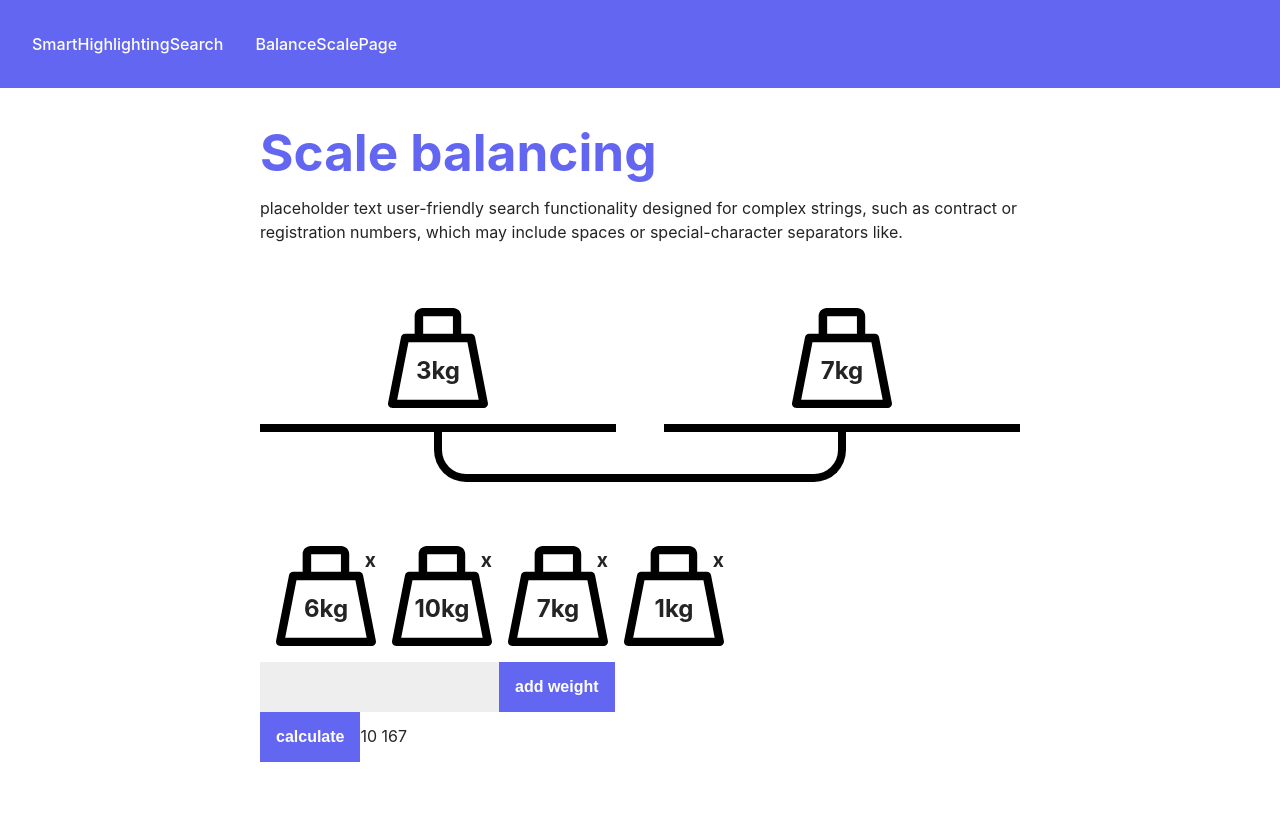
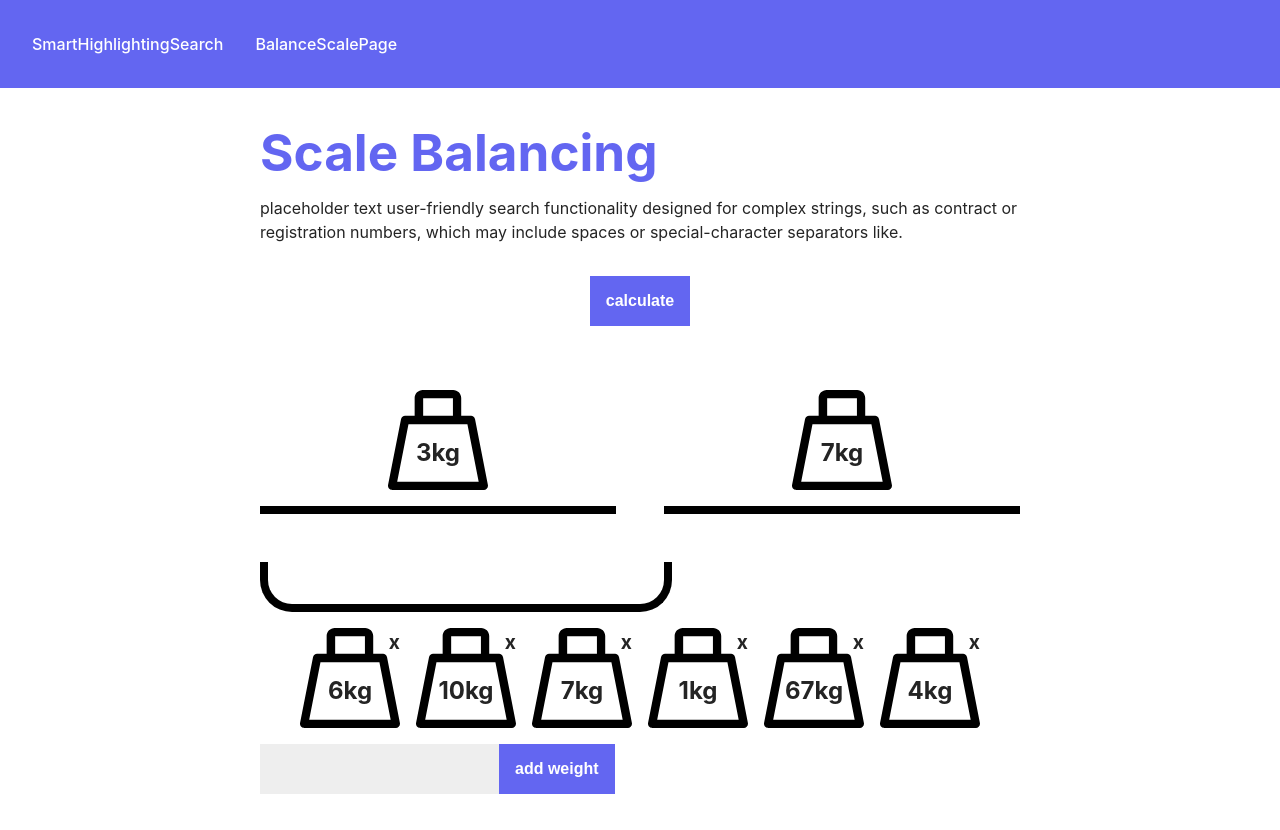
Before and after one commit to oy-gen/code-some-collection, a React (Vite) app: page /balance-scale in a window 1280 px wide. Before the commit the page ends 800 px from the top, so only its background shows below. Built offline with nearby package versions, Linux system fonts and the light colour scheme.

Commit message:
[ED-2] clean up folder structure

```diff
--- /dev/null
+++ b/src/01-presentation/components/shared/SyledFlexRow.ts
@@ -0,0 +1,6 @@
+import { styled } from "styled-components";
+
+export const StyledFlexRow = styled.div`
+  display: flex;
+  justify-content: center;
+`;
--- a/src/01-presentation/pages/BalanceScalesPage.tsx
+++ b/src/01-presentation/pages/balance-scale/BalanceScalePage.tsx
@@ -1,28 +1,25 @@
-import { Weight } from "../components/Weight";
-import { selectBalanceScale, useStore } from "../../03-data/store/useStore";
+import { Weight } from "./components/Weight.tsx";
+import {
+  selectBalanceScale,
+  useStore,
+} from "../../../03-data/store/useStore.ts";
 import styled from "styled-components";
-import { StyledContentContainer } from "../components/shared/StyledContentContainer";
-import { StyledDescription } from "../components/shared/SyledDescription";
+import { StyledContentContainer } from "../../components/shared/StyledContentContainer.ts";
+import { StyledDescription } from "../../components/shared/SyledDescription.ts";
 import { useEffect, useState } from "react";
-import { StyledInputField } from "../components/shared/StyledInputField";
-import { StyledButton } from "../components/shared/SyledButton";
-import balanceScale from "../../02-business-logic/balance-scale/hooks/useBalanceScale";
-import useBalanceScale from "../../02-business-logic/balance-scale/hooks/useBalanceScale";
+import { StyledInputField } from "../../components/shared/StyledInputField.ts";
+import { StyledButton } from "../../components/shared/SyledButton.ts";
+import { balanceScaleRule } from "../../../02-business-logic/balance-scale/rules/balanceScaleRule.ts";
+import { Error } from "./components/Error.tsx";
+import { ScaleData } from "../../../03-data/store/slices/balanceScaleSlice.ts";
+import { StyledFlexRow } from "../../components/shared/SyledFlexRow.ts";
 
-export const BalanceScalesPage: React.FC = () => {
-  const {
-    leftScale,
-    rightScale,
-    weights,
-    addWeight,
-    leftWeightsAdded,
-    rightWeightsAdded,
-  } = useStore(selectBalanceScale);
+export const BalanceScalePage: React.FC = () => {
+  const { leftScale, rightScale, weights, addWeightToStock, setBalancedScale } =
+    useStore(selectBalanceScale);
 
   const [weightToAdd, setWeightToAdd] = useState<string | null>(null);
   const [error, setError] = useState<string>("");
-
-  useBalanceScale();
 
   useEffect(() => {
     if (error !== "") {
@@ -44,30 +41,56 @@ export const BalanceScalesPage: React.FC = () => {
       setError(`too many weights`);
       return;
     }
-    addWeight(integerWeight);
+    addWeightToStock(integerWeight);
   }
 
-  function calculateBalance() {
-    balanceScale();
+  function balanceScale() {
+    const balancedResult: ScaleData | null = balanceScaleRule({
+      leftScale,
+      rightScale,
+      weights,
+    });
+    if (!balancedResult) {
+      setError("no solution possible");
+      return;
+    }
+    setBalancedScale(balancedResult);
   }
 
   return (
     <StyledContentContainer>
-      <h1>Scale balancing</h1>
+      <h1>Scale Balancing</h1>
       <StyledDescription>
         placeholder text user-friendly search functionality designed for complex
         strings, such as contract or registration numbers, which may include
         spaces or special-character separators like.
       </StyledDescription>
+      <StyledFlexRow>
+        <StyledButton
+          onClick={(): void => {
+            balanceScale();
+          }}
+        >
+          calculate
+        </StyledButton>
+      </StyledFlexRow>
       <StyledScale>
         <StyledScaleSide>
-          <Weight weight={leftScale ?? 0}></Weight>
+          {leftScale.map((weight, index) => {
+            return (
+              <Weight key={`${weight}-${index}-left`} weight={weight}></Weight>
+            );
+          })}
         </StyledScaleSide>
         <StyledScaleSide>
-          <Weight weight={rightScale ?? 0}></Weight>
+          {rightScale.map((weight, index) => {
+            return (
+              <Weight key={`${weight}-${index}-right`} weight={weight}></Weight>
+            );
+          })}
         </StyledScaleSide>
-        <StyledScaleBase></StyledScaleBase>
       </StyledScale>
+      <StyledScaleBase></StyledScaleBase>
       <StyledWeightsContainer>
         {weights.map((weight, index) => {
           return (
@@ -93,16 +116,8 @@ export const BalanceScalesPage: React.FC = () => {
         >
           add weight
         </StyledButton>
-        {error && <StyledError>{error}</StyledError>}
+        <Error>{error}</Error>
       </StyledInputWrapper>
-      <StyledButton
-        onClick={(): void => {
-          calculateBalance();
-        }}
-      >
-        calculate
-      </StyledButton>
-      {rightWeightsAdded} {leftWeightsAdded}
     </StyledContentContainer>
   );
 };
@@ -120,8 +135,10 @@ const StyledScaleSide = styled.div`
   display: flex;
   justify-content: center;
   flex-grow: 1;
-  gap: 1rem;
+  gap: 5px;
   padding: 1rem;
+  flex-wrap: wrap;
+
   border-bottom: 8px solid black;
 `;
 
@@ -139,11 +156,8 @@ const StyledInputWrapper = styled.div`
 
 const StyledWeightsContainer = styled.div`
   display: flex;
+  justify-content: center;
   gap: 1rem;
   padding: 1rem;
   border: 1 px solid green;
 `;
-const StyledError = styled.p`
-  color: red;
-  font-weight: bold;
-`;
--- /dev/null
+++ b/src/01-presentation/pages/balance-scale/components/Error.tsx
@@ -0,0 +1,15 @@
+import styled from "styled-components";
+import React, { ReactNode } from "react";
+
+type Props = {
+  children: ReactNode;
+};
+export const Error: React.FC<Props> = ({ children }) => {
+  return <StyledError>{children}</StyledError>;
+};
+
+const StyledError = styled.p`
+  color: red;
+  font-size: 1.2rem;
+  font-weight: bold;
+`;
--- a/src/01-presentation/components/Weight.tsx
+++ b/src/01-presentation/pages/balance-scale/components/Weight.tsx
@@ -1,16 +1,19 @@
 import React from "react";
 import styled from "styled-components";
-import { selectBalanceScale, useStore } from "../../03-data/store/useStore";
+import {
+  selectBalanceScale,
+  useStore,
+} from "../../../../03-data/store/useStore.ts";
 
 type Props = {
   weight: number;
   showRemove?: boolean;
 };
 export const Weight: React.FC<Props> = ({ weight, showRemove = false }) => {
-  const { removeWeight } = useStore(selectBalanceScale);
+  const { removeWeightFromStock } = useStore(selectBalanceScale);
 
   function handleRemove(): void {
-    removeWeight(weight);
+    removeWeightFromStock(weight);
   }
 
   return (
@@ -47,7 +50,7 @@ const StyledWeight = styled.div`
   font-weight: bolder;
   text-align: center;
   padding-top: 45px;
-  background-image: url("../../../public/weight.svg");
+  background-image: url("../../../../../public/weight.svg");
   background-size: contain;
   background-repeat: no-repeat;
   background-position: center;
--- a/src/02-business-logic/balance-scale/hooks/useBalanceScale.ts
+++ /dev/null
@@ -1,21 +0,0 @@
-import { useEffect, useMemo } from "react";
-import { selectBalanceScale, useStore } from "../../../03-data/store/useStore";
-
-import { balanceScaleRule } from "../rules/balanceScaleRule";
-
-export default function useBalanceScale(): string[] | null {
-  const { leftScale, rightScale, weights, applyBalanceCalculation } =
-    useStore(selectBalanceScale);
-
-  const balancedScale = useMemo(() => {
-    return balanceScaleRule({ leftScale, rightScale, weights });
-  }, [leftScale, rightScale, weights]);
-
-  useEffect(() => {
-    applyBalanceCalculation(
-      balancedScale?.leftWeightsAdded ?? [],
-      balancedScale?.rightWeightsAdded ?? []
-    );
-  }, [applyBalanceCalculation, balancedScale]);
-  return null;
-}
--- a/src/03-data/store/slices/balanceScaleSlice.ts
+++ b/src/03-data/store/slices/balanceScaleSlice.ts
@@ -5,22 +5,24 @@ export interface BalanceScaleStateAware {
   balanceScale: BalanceScaleState;
 }
 
-export interface BalanceScaleState extends ScalesAndWeights {
-  leftWeightsAdded: number[];
-  rightWeightsAdded: number[];
-  addWeight: (weight: number) => void;
-  removeWeight: (weight: number) => void;
-  applyBalanceCalculation: (
-    leftWeightsAdded: number[],
-    rightWeightsAdded: number[]
-  ) => void;
+export interface BalanceScaleState extends ScaleData {
+  addWeightToStock: (weight: number) => void;
+  removeWeightFromStock: (weight: number) => void;
+  setBalancedScale: (scaleData: ScaleData) => void;
+  resetScale: () => void;
 }
 
-export interface ScalesAndWeights {
-  leftScale: number | null;
-  rightScale: number | null;
+export interface ScaleData {
+  leftScale: number[];
+  rightScale: number[];
   weights: number[];
 }
+
+const initialState: ScaleData = {
+  leftScale: [3],
+  rightScale: [7],
+  weights: [6, 10, 7, 1, 67, 4],
+};
 
 export const createBalanceScaleSlice: StateCreator<
   AppState,
@@ -29,12 +31,8 @@ export const createBalanceScaleSlice: StateCreator<
   BalanceScaleStateAware
 > = (set, _get, _store) => ({
   balanceScale: {
-    leftScale: 3,
-    rightScale: 7,
-    weights: [6, 10, 7, 1],
-    leftWeightsAdded: [],
-    rightWeightsAdded: [],
-    addWeight: (weightToAdd: number) =>
+    ...initialState,
+    addWeightToStock: (weightToAdd: number) =>
       set((state) => ({
         balanceScale: {
           ...state.balanceScale,
@@ -43,21 +41,29 @@ export const createBalanceScaleSlice: StateCreator<
             : [...state.balanceScale.weights, weightToAdd],
         },
       })),
-    removeWeight: (weightToRemove: number) =>
+    removeWeightFromStock: (weightToRemove: number) =>
       set((state) => ({
         balanceScale: {
           ...state.balanceScale,
           weights: state.balanceScale.weights.filter(
-            (weight) => weight !== weightToRemove
+            (weight) => weight !== weightToRemove,
           ),
         },
       })),
-    applyBalanceCalculation: (leftWeights: number[], rightWeights: number[]) =>
+    setBalancedScale: (scaleData: ScaleData) =>
       set((state) => ({
         balanceScale: {
           ...state.balanceScale,
-          leftWeightsAdded: leftWeights,
-          rightWeightsAdded: rightWeights,
+          leftScale: scaleData.leftScale,
+          rightScale: scaleData.rightScale,
+          weights: scaleData.weights,
+        },
+      })),
+    resetScale: () =>
+      set((state) => ({
+        balanceScale: {
+          ...state.balanceScale,
+          ...initialState,
         },
       })),
   },
--- a/src/main.tsx
+++ b/src/main.tsx
@@ -5,7 +5,7 @@ import { BrowserRouter, Route, Routes } from "react-router-dom";
 import { Navigation } from "./01-presentation/components/Navigation";
 import "./main.css";
 import { SmartHighlightingSearchPage } from "./01-presentation/pages/SmartHighlightingSearchPage";
-import { BalanceScalesPage } from "./01-presentation/pages/BalanceScalesPage";
+import { BalanceScalePage } from "./01-presentation/pages/balance-scale/BalanceScalePage.tsx";
 
 createRoot(document.getElementById("root")!).render(
   <StrictMode>
@@ -13,7 +13,7 @@ createRoot(document.getElementById("root")!).render(
       <Routes>
         <Route element={<Navigation />}>
           <Route path="" element={<SmartHighlightingSearchPage />} />
-          <Route path="/balance-scale" element={<BalanceScalesPage />} />
+          <Route path="/balance-scale" element={<BalanceScalePage />} />
         </Route>
       </Routes>
     </BrowserRouter>
```
